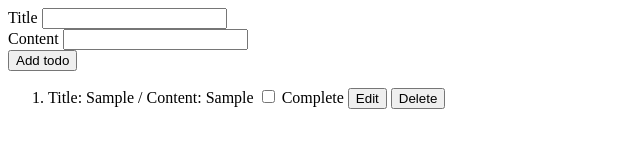
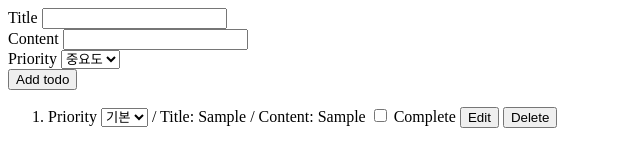
Before and after one commit to Pure-Javascript/todo_davidyang2149, a website: page index.html in a window 1280 px wide. Both pictures are taken after typing "Sample", "Sample" into the empty fields and a click on the button "Add todo". Shown: the whole page, without its empty margins (0-640 px from the left). Drawn offline with Linux system fonts and the light colour scheme.

Commit message:
Update todos.js (Add priority)
Todo Javascript.
- todos: priority Add.

```diff
--- a/index.html
+++ b/index.html
@@ -14,6 +14,16 @@
       <label for="content">Content</label>
       <input type="text" id="content" />
     </div>
+    <div>
+      <label for="priority">Priority</label>
+      <select id="priority">
+        <option value="0">중요도</option>
+        <option value="1">높음</option>
+        <option value="2">보통</option>
+        <option value="3">낮음</option>
+      </select>
+    </div>
+
 
     <button id="addTodo">Add todo</button>
     <ol id="todos"></ol>
--- a/src/todos.js
+++ b/src/todos.js
@@ -24,6 +24,14 @@ const setTodoStorage = setLocalStorage(toStringify)('todos');
     initTodos.forEach((todo) => todos += `
       <li id=${todo.id}>
         <div class="viewPage">
+          <label for="priority-${todo.id}">Priority</label>
+          <select class="priorityChange" id="priority-${todo.id}" data-id="${todo.id}">
+            <option value="0" ${todo.priority === '0' && 'selected'}>기본</option>
+            <option value="1" ${todo.priority === '1' && 'selected'}>높음</option>
+            <option value="2" ${todo.priority === '2' && 'selected'}>보통</option>
+            <option value="3" ${todo.priority === '3' && 'selected'}>낮음</option>
+          </select>
+          /
           Title: ${todo.title} / Content: ${todo.content}
           <label>
           <input class="done" type="checkbox" ${todo.done && 'checked'} data-id="${todo.id}" />
@@ -63,6 +71,9 @@ const setTodoStorage = setLocalStorage(toStringify)('todos');
 
     const deleteButton = getSelectorAll('.delete');
     deleteButton.forEach(done => done.addEventListener('click', () => deleteTodo(done.getAttribute('data-id'))));
+
+    const priorityChange = getSelectorAll('.priorityChange');
+    priorityChange.forEach(done => done.addEventListener('change', () => priorityChangeTodo(done.getAttribute('data-id'))(done.value)));
   }
 
   // add Todo
@@ -80,6 +91,7 @@ const setTodoStorage = setLocalStorage(toStringify)('todos');
 
     const titleId = getId(title);
     const contentId = getId(content);
+    const priorityId = getId('priority');
 
     const initTodos = toJSON(getLocalStorage('todos')) || [];
     setTodoStorage([...initTodos,
@@ -88,6 +100,7 @@ const setTodoStorage = setLocalStorage(toStringify)('todos');
       title: titleId.value,
       content: contentId.value,
       done: false,
+      priority: priorityId.value,
     }
     ]);
 
@@ -163,6 +176,16 @@ const setTodoStorage = setLocalStorage(toStringify)('todos');
     loadTodos();
   }
 
+  // priority change
+  const priorityChangeTodo = (id) => (value) => {
+    const initTodos = toJSON(getLocalStorage('todos')) || [];
+    setTodoStorage(
+      initTodos.map((todo) => todo.id === id ? { ...todo, priority: value } : todo)
+    );
+
+    loadTodos();
+  }
+
   // Initial Data
   loadTodos();
 })();
```
Also changed, not shown: README.md.
